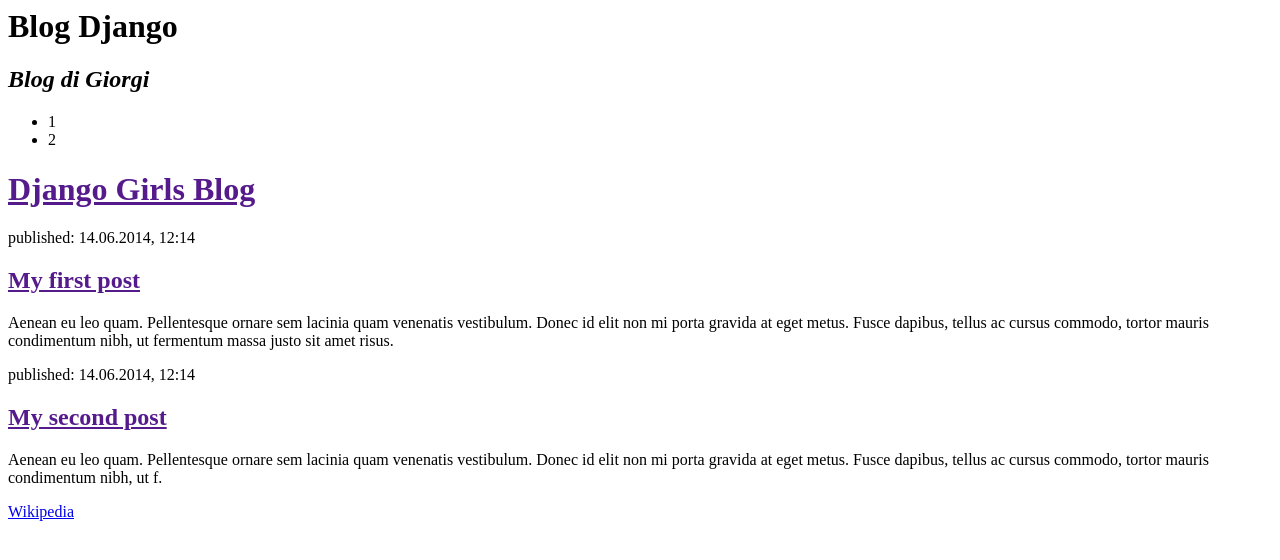
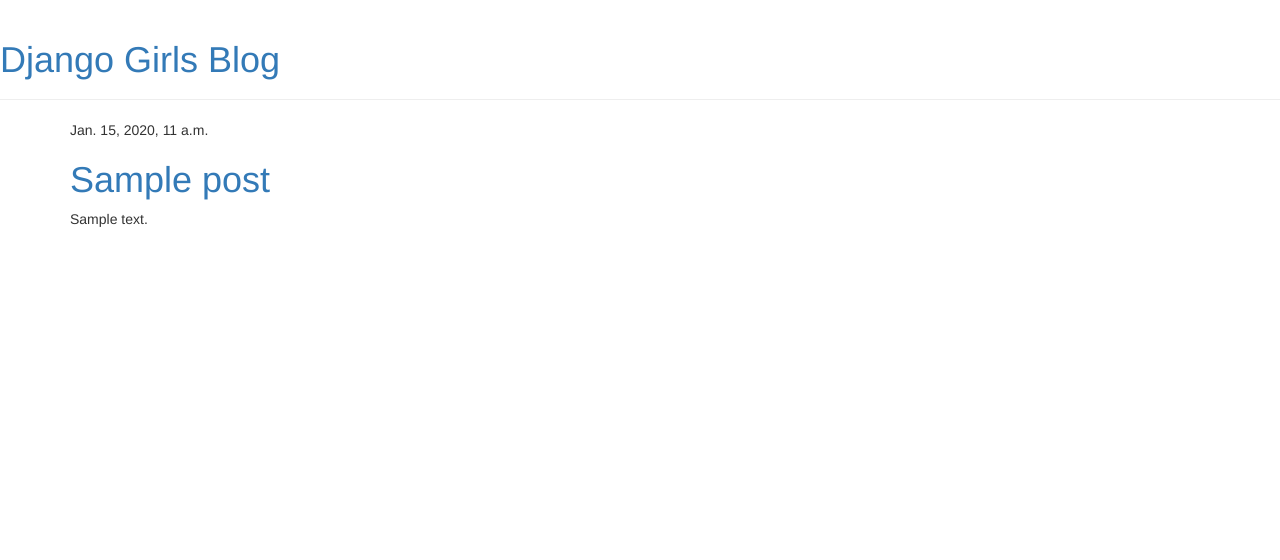
Before and after one commit to GiorgiaC/my-first-blog, a Django app: template blog/templates/blog/post_list.html in a window 1280 px wide. Shown: the top 560 px of the page. Run offline with Django 3.2, Linux system fonts and the light colour scheme; the template is opened without the code that fills it: values that come from a table or form of the project are taken from there, others are empty; tables that the repository leaves empty hold one stand-in row (values such as "Sample post"); some libraries are stand-ins or nearby versions.

Commit message:
Added view and template for detailed blog post as well as CSS for the site.

```diff
--- /dev/null
+++ b/blog/templates/blog/base.html
@@ -0,0 +1,21 @@
+{% load staticfiles %}
+<html>
+    <head>
+		<title>Blog di Giorgi</title>
+		<link rel="stylesheet" href="//maxcdn.bootstrapcdn.com/bootstrap/3.2.0/css/bootstrap.min.css">
+		<link rel="stylesheet" href="//maxcdn.bootstrapcdn.com/bootstrap/3.2.0/css/bootstrap-theme.min.css">
+	</head>
+   <body>
+    <div class="page-header">
+        <h1><a href="/">Django Girls Blog</a></h1>
+    </div>
+    <div class="content container">
+        <div class="row">
+            <div class="col-md-8">
+            {% block content %}
+            {% endblock %}
+            </div>
+        </div>
+    </div>
+</body>
+</html>
--- a/blog/templates/blog/post_list.html
+++ b/blog/templates/blog/post_list.html
@@ -1,27 +1,13 @@
-<html>
-    <head>
-        <title>Blog di Giorgi</title>
-    </head>
-    <body>
-        <p><h1><strong>Blog Django</strong></h1></p>
-		<h2><em>Blog di Giorgi</em></h2>
-		<ul><li>1</li><li>2</li></ul>
-		<div>
-            <h1><a href="">Django Girls Blog</a></h1>
+{% extends 'blog/base.html' %}
+
+{% block content %}
+    {% for post in posts %}
+        <div class="post">
+            <div class="date">
+                {{ post.published_date }}
+            </div>
+            <h1><a href="{% url 'post_detail' pk=post.pk %}">{{ post.title }}</a></h1>
+            <p>{{ post.text|linebreaksbr }}</p>
         </div>
-
-        <div>
-            <p>published: 14.06.2014, 12:14</p>
-            <h2><a href="">My first post</a></h2>
-            <p>Aenean eu leo quam. Pellentesque ornare sem lacinia quam venenatis vestibulum. Donec id elit non mi porta gravida at eget metus. Fusce dapibus, tellus ac cursus commodo, tortor mauris condimentum nibh, ut fermentum massa justo sit amet risus.</p>
-        </div>
-
-        <div>
-            <p>published: 14.06.2014, 12:14</p>
-            <h2><a href="">My second post</a></h2>
-            <p>Aenean eu leo quam. Pellentesque ornare sem lacinia quam venenatis vestibulum. Donec id elit non mi porta gravida at eget metus. Fusce dapibus, tellus ac cursus commodo, tortor mauris condimentum nibh, ut f.</p>
-        </div>
-		<div>
-			<a href="https://www.google.it/webhp?sourceid=chrome-instant&ion=1&espv=2&ie=UTF-8#q=wikipedia">Wikipedia</a>
-    </body>
-</html>
+    {% endfor %}
+{% endblock content %}
--- a/blog/urls.py
+++ b/blog/urls.py
@@ -1,6 +1,7 @@
-from django.conf.urls import url
+from django.conf.urls import include, url
 from . import views
 
 urlpatterns = [
     url(r'^$', views.post_list, name='post_list'),
+    url(r'^post/(?P<pk>[0-9]+)/$', views.post_detail, name='post_detail'),
 ]
```
Also changed, not shown: blog/static/css/blog.css (added, +47 -0 lines), blog/templates/blog/post_detail.html (added, +13 -0 lines), blog/views.py (+8 -2 lines).
